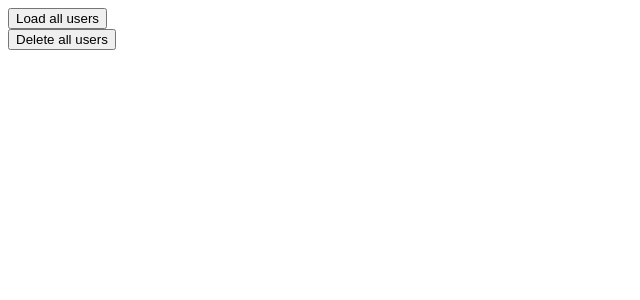
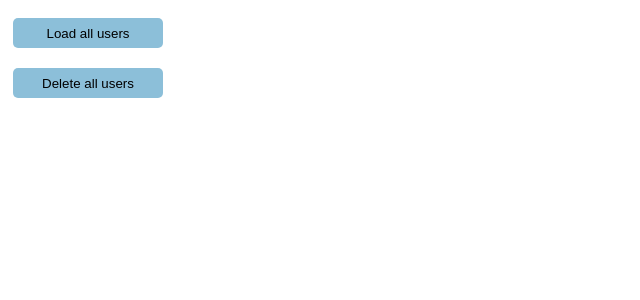
Before and after one commit to MariaTheCoder/vueSandbox, a Vue app: page / in a window 1280 px wide. Shown: the top 300 px of the page, without its empty margins (0-640 px from the left). Built offline with nearby package versions, Linux system fonts and the light colour scheme.

Commit message:
add style to buttons

```diff
--- a/src/components/Button.vue
+++ b/src/components/Button.vue
@@ -19,5 +19,13 @@ export default {
 
 <!-- Add "scoped" attribute to limit CSS to this component only -->
 <style scoped>
+  button {
+    height: 30px;
+    width: 150px;
+    margin: 10px 5px 10px 5px;
+    background-color: hsl(200, 50%, 70%);
+    border: transparent;
+    border-radius: 5px 5px 5px 5px;
 
+  }
 </style>
```
